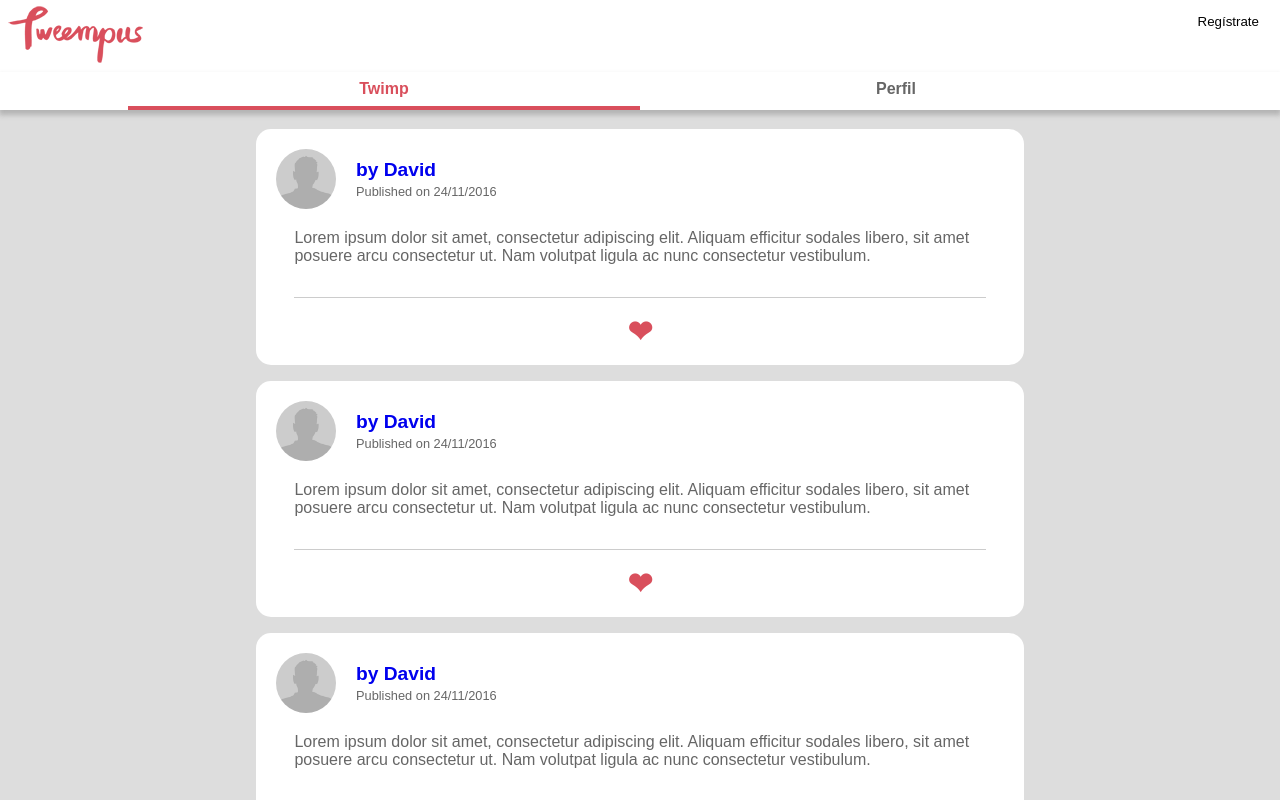
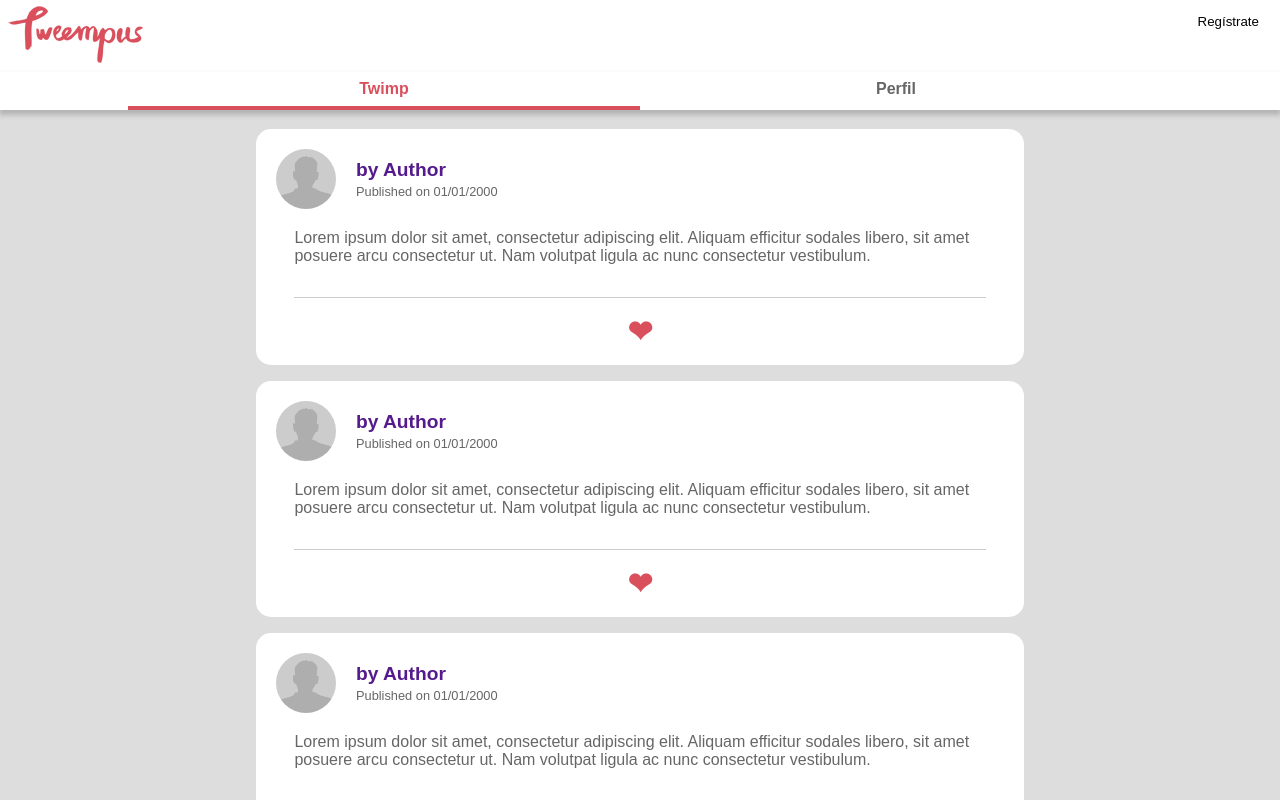
Before and after one commit to VanesaLopez/Angular-tweempus, an Angular app: page / in a window 1280 px wide. Shown: the top 800 px of the page. Built offline with nearby package versions, Linux system fonts and the light colour scheme.

Commit message:
Added models & data binding

```diff
--- /dev/null
+++ b/src/app/shared/author/author.model.ts
@@ -0,0 +1,45 @@
+export class Author {
+    private _id: string;
+    private _url: string;
+    private _fullName: string;
+    private _image: string;
+
+    constructor(id: string) {
+        this._id = id;
+        this._url = '';
+        this._fullName = 'Author';
+        this._image = 'assets/images/google-icon.png';
+    }
+
+    get id(): string {
+        return this._id;
+    }
+
+    get url(): string {
+        return this._url;
+    }
+
+    get fullName(): string {
+        return this._fullName;
+    }
+
+    get image(): string {
+        return this._image;
+    }
+
+    set id(id: string) {
+        this._id = id;
+    }
+
+    set url(url: string) {
+        this._url = url;
+    }
+
+    set fullName(fullName: string) {
+        this._fullName = fullName;
+    }
+
+    set image(image: string) {
+        this._image = image;
+    }
+}
--- a/src/app/shared/twimp/twimp-card/twimp-card.component.html
+++ b/src/app/shared/twimp/twimp-card/twimp-card.component.html
@@ -1,14 +1,13 @@
 <section class="twimp">
 
 	<div class="twimp_header">
-		<img class="twimp_header_img" src="assets/images/google-icon.png" alt="Imagen de un twimp">
-		<a class="twimp_header_name" href="www.therewego.com" target="_b">by David</a>
-		<div class="twimp_header_date">Published on 24/11/2016</div>
+		<img class="twimp_header_img" [src]="twimp._author._image" alt="Imagen de un twimp">
+		<a class="twimp_header_name" [href]="twimp._author._url" target="_b">by {{twimp._author._fullName}}</a>
+		<div class="twimp_header_date">Published on {{twimp.timestamp}}</div>
 	</div>
 
 	<div class="twimp_content">
-		Lorem ipsum dolor sit amet, consectetur adipiscing elit. Aliquam efficitur sodales libero, sit amet posuere arcu consectetur
-		ut. Nam volutpat ligula ac nunc consectetur vestibulum.
+		{{twimp.content}}
 	</div>
 
 	<hr class="twimp_line">
--- a/src/app/shared/twimp/twimp-list/twimp-list.component.html
+++ b/src/app/shared/twimp/twimp-list/twimp-list.component.html
@@ -1,4 +1,5 @@
-<tweempus-twimp-card></tweempus-twimp-card>
-<tweempus-twimp-card></tweempus-twimp-card>
-<tweempus-twimp-card></tweempus-twimp-card>
-<tweempus-twimp-card></tweempus-twimp-card>
+<section class="twimp_list">
+  <tweempus-twimp-card [twimp]="twimps[0]"></tweempus-twimp-card>
+  <tweempus-twimp-card [twimp]="twimps[1]"></tweempus-twimp-card>
+  <tweempus-twimp-card [twimp]="twimps[2]"></tweempus-twimp-card>
+</section>
--- a/src/app/shared/twimp/twimp-list/twimp-list.component.ts
+++ b/src/app/shared/twimp/twimp-list/twimp-list.component.ts
@@ -1,8 +1,25 @@
-import { Component } from '@angular/core';
+import { Component, OnInit } from '@angular/core';
+
+import { Twimp } from '../twimp.model';
+import { Author } from '../../author/author.model';
 
 @Component({
   selector: 'tweempus-twimp-list',
   templateUrl: './twimp-list.component.html',
   styleUrls: ['./twimp-list.component.css']
 })
-export class TwimpListComponent { }
+export class TwimpListComponent implements OnInit {
+  text = `Lorem ipsum dolor sit amet, consectetur adipiscing elit. Aliquam efficitur sodales libero,
+    sit amet posuere arcu consectetur ut. Nam volutpat ligula ac nunc consectetur vestibulum.`;
+  authors: Author[] = [];
+  twimps: Twimp[] = [];
+
+  ngOnInit() {
+    this.authors.push(new Author('1'));
+    this.twimps.push(new Twimp('1', '', this.authors[0], this.text, '01/01/2000'));
+    this.twimps.push(new Twimp('2', '', this.authors[0], this.text, '01/01/2000'));
+    this.twimps.push(new Twimp('3', '', this.authors[0], this.text, '01/01/2000'));
+    this.twimps.push(new Twimp('4', '', this.authors[0], this.text, '01/01/2000'));
+    console.log(this.twimps);
+  }
+}
--- /dev/null
+++ b/src/app/shared/twimp/twimp.model.ts
@@ -0,0 +1,67 @@
+import { Author } from '../author/author.model';
+
+export class Twimp {
+    private _id: string;
+    private _url: string;
+    private _author: Author;
+    private _content: string;
+    private _timestamp: string;
+    private _favorite: boolean;
+
+    constructor(id: string, url: string, author: Author, content: string, timestamp: string) {
+        this._id = id;
+        this._url = url;
+        this._author = author;
+        this._content = content;
+        this._timestamp = timestamp;
+        this._favorite = false;
+    }
+
+    get id(): string {
+        return this._id;
+    }
+
+    get url(): string {
+        return this._url;
+    }
+
+    get author(): Author {
+        return this._author;
+    }
+
+    get content(): string {
+        return this._content;
+    }
+
+    get timestamp(): string {
+        return this._timestamp;
+    }
+
+    get favorite(): boolean {
+        return this._favorite;
+    }
+
+    set id(id: string) {
+        this._id = id;
+    }
+
+    set url(url: string) {
+        this._url = url;
+    }
+
+    set author(author: Author) {
+        this._author = author;
+    }
+
+    set content(content: string) {
+        this._content = content;
+    }
+
+    set timestamp(timestamp: string) {
+        this._timestamp = timestamp;
+    }
+
+    set favorite(favorite: boolean) {
+        this._favorite = favorite;
+    }
+}
```
Also changed, not shown: src/app/shared/twimp/twimp-card/twimp-card.component.ts (+6 -2 lines).
